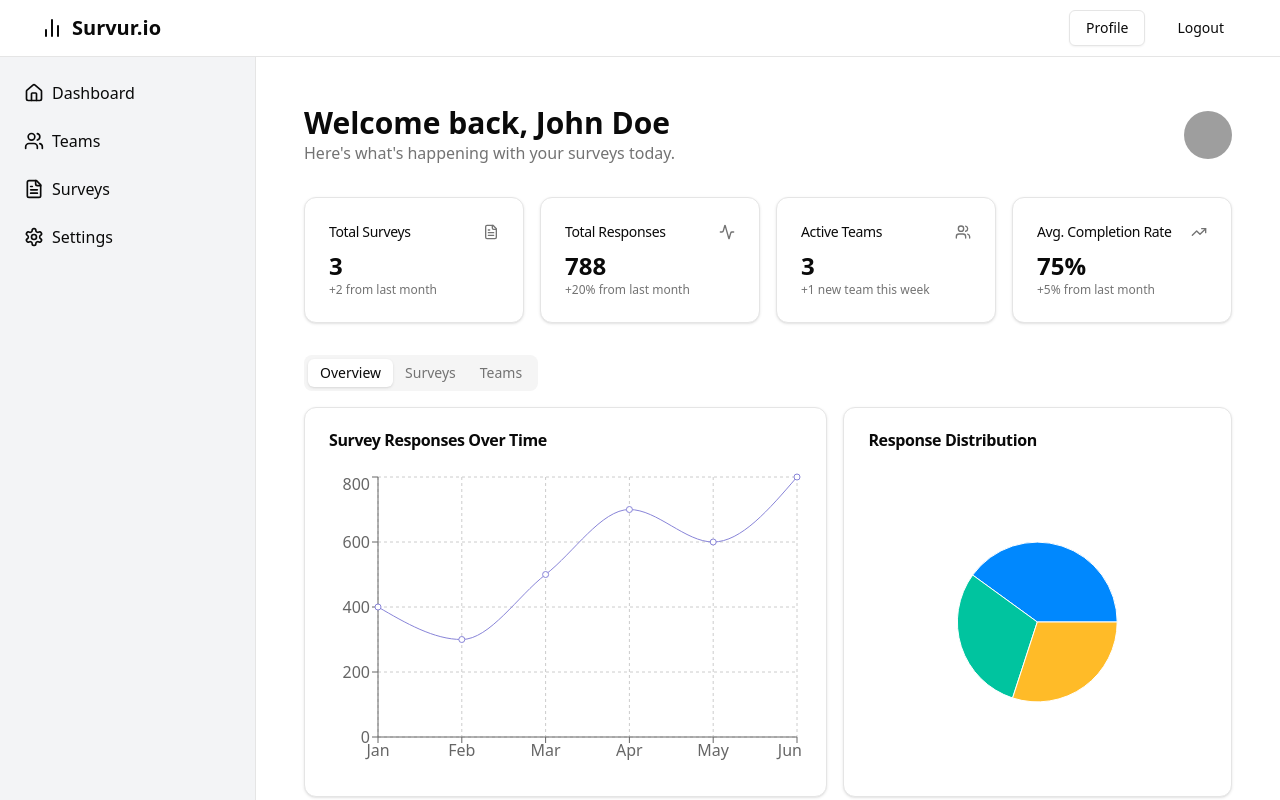
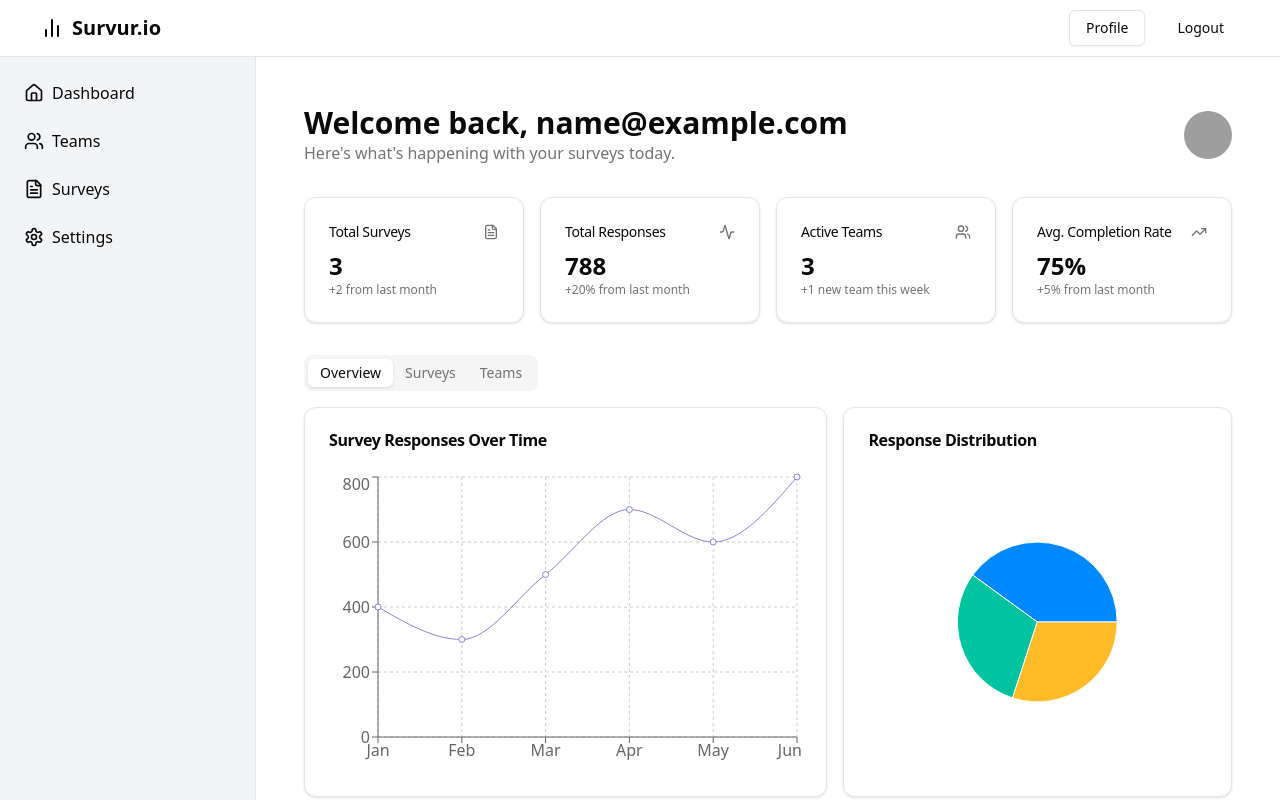
Before and after one commit to Jereck/survio-frontend, a Next.js app: page /dashboard in a window 1280 px wide. Built offline with nearby package versions, Linux system fonts and the light colour scheme; sample sign-in values are in the browser's storage; grey boxes are pictures that could not be loaded.

Commit message:
Forgot to change something back

```diff
--- a/src/app/dashboard/page.tsx
+++ b/src/app/dashboard/page.tsx
@@ -54,8 +54,7 @@
     <div className="container mx-auto p-6 space-y-8">
       <div className="flex justify-between items-center">
         <div>
-          {/* <h1 className="text-3xl font-bold">Welcome back, {user?.email}</h1> */}
-          <h1 className="text-3xl font-bold">Welcome back, John Doe</h1>
+          <h1 className="text-3xl font-bold">Welcome back, {user?.email}</h1>
           <p className="text-muted-foreground">Here&apos;s what&apos;s happening with your surveys today.</p>
         </div>
         <Avatar className="h-12 w-12">
```
